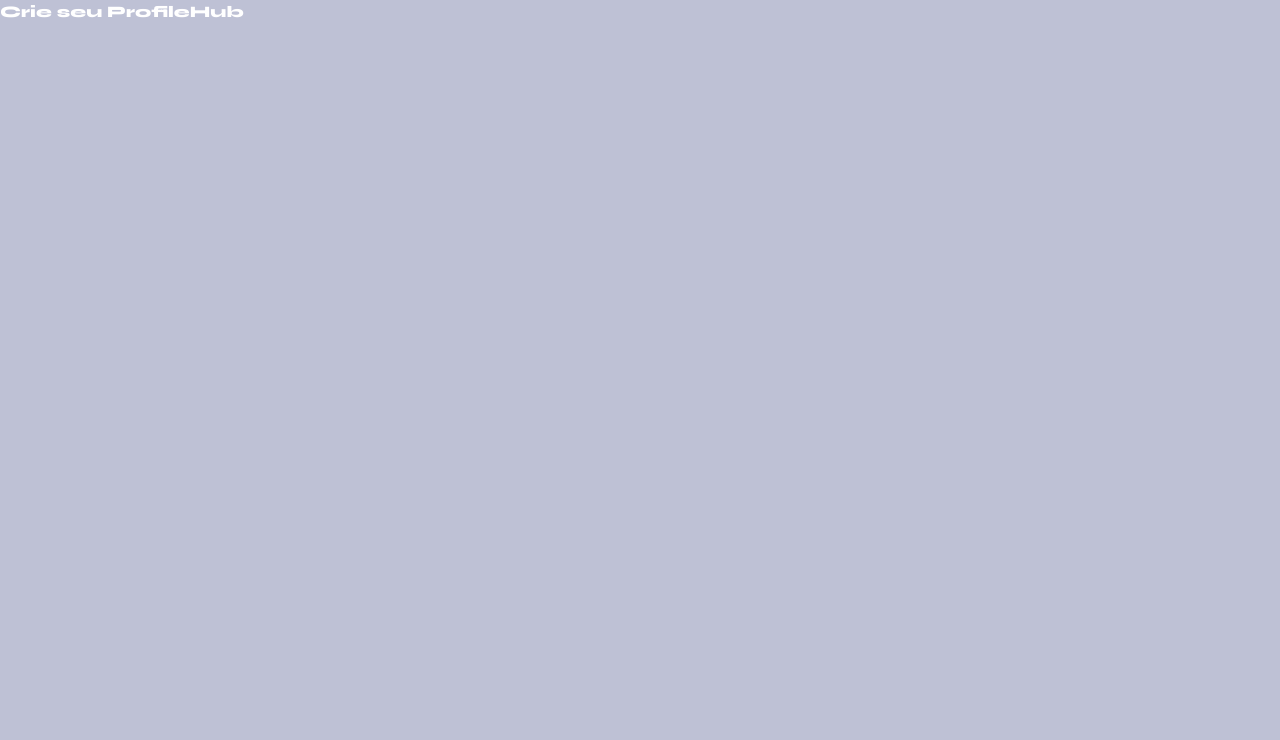
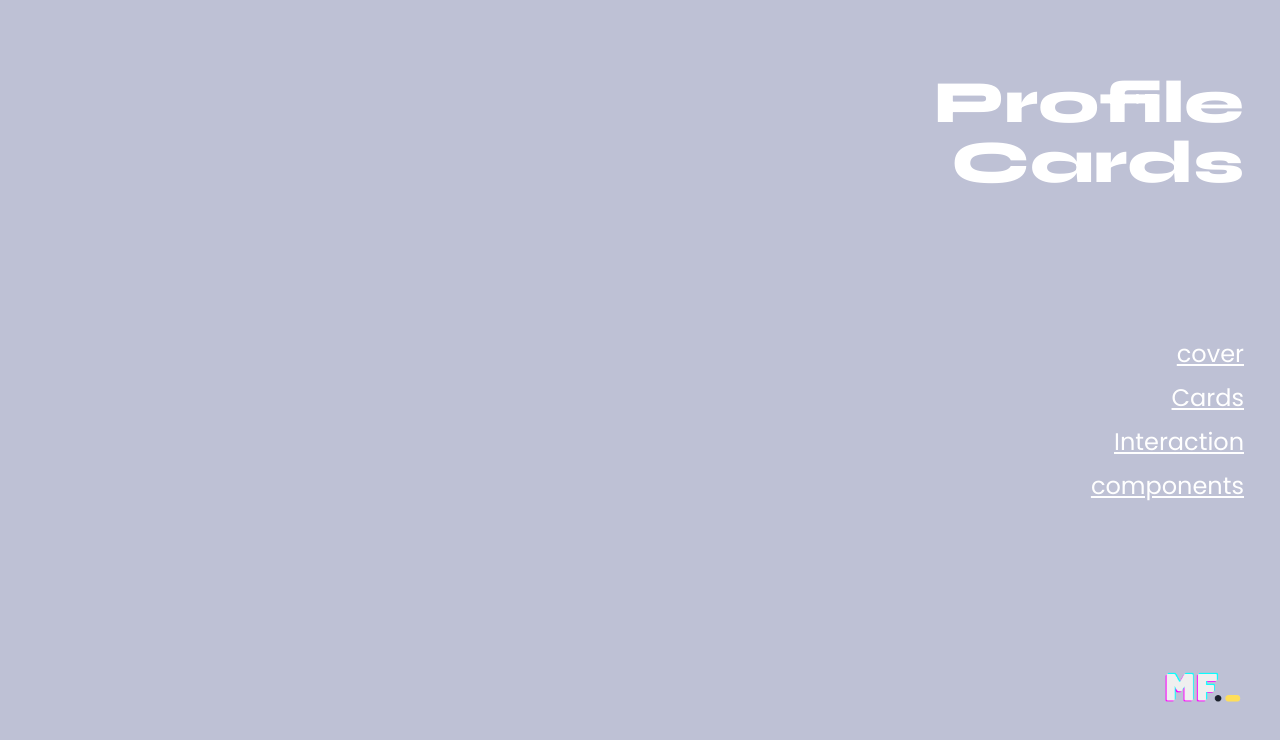
Before and after one commit to michaelalexandrinofreire/developer-card, a Next.js app: page / in a window 1280 px wide. Shown: the top 740 px of the page. Built offline with nearby package versions, Linux system fonts and the light colour scheme.

Commit message:
att page home

```diff
--- a/src/app/layout.tsx
+++ b/src/app/layout.tsx
@@ -13,9 +13,12 @@ export default function RootLayout({
         <link rel="preconnect" href="https://fonts.googleapis.com"/>
         <link rel="preconnect" href="https://fonts.gstatic.com"/>
         <link href="https://fonts.googleapis.com/css2?family=Syne:wght@800&display=swap" rel="stylesheet"/>
+        <link rel="preconnect" href="https://fonts.googleapis.com"/>
+        <link rel="preconnect" href="https://fonts.gstatic.com"/>
+        <link href="https://fonts.googleapis.com/css2?family=Poppins:wght@400;500;600;700;800&display=swap" rel="stylesheet"/>
         <title>ProfileHub</title>
       </head>
-      <body className={'font-Archivo text-white'}>
+      <body className={'font-poppins text-white'}>
         {children}
       </body>
 
--- a/src/app/page.tsx
+++ b/src/app/page.tsx
@@ -3,10 +3,32 @@
 export default function Home() {
 
   return (
-    <main className='bg-[#BEC1D5] h-screen'>
-      <h1 className="font-syne">Crie seu ProfileHub</h1>
-
-
+    <main className='bg-[#BEC1D5] h-screen flex flex-col justify-around items-end pr-9'>
+      <h1 className="font-syne font-bold text-6xl text-right">Profile <br /> Cards</h1>
+      <nav>
+        <ul className="underline text-2xl text-right flex flex-col gap-3">
+          <li>
+            <a href="">cover</a>
+          </li>
+          <li>
+            <a href="">Cards</a>
+          </li>
+          <li>
+            <a href="">Interaction</a>
+          </li>
+          <li>
+            <a href="">components</a>
+          </li>
+        </ul>
+      </nav>
+      <a
+      href=""
+      className="rounded-3xl flex justify-center items-center">
+        <img
+        src="/logomf.png"
+        alt=""
+        className="w-20 rounded-3xl"/>
+      </a>
     </main>
   );
 }
--- a/tailwind.config.js
+++ b/tailwind.config.js
@@ -9,6 +9,7 @@ module.exports = {
   theme: {
     fontFamily:{
       syne: ['Syne', 'sans-serif'],
+      poppins: ['Poppins', 'sans-serif'],
     },
     extend: {},
   },
```
Also changed, not shown: public/logomf.png (added).
